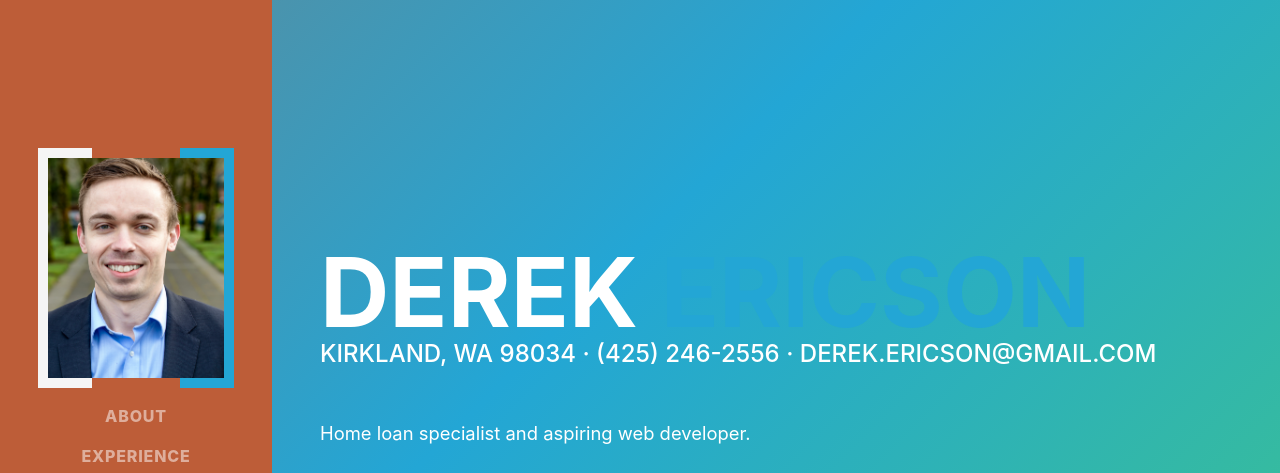
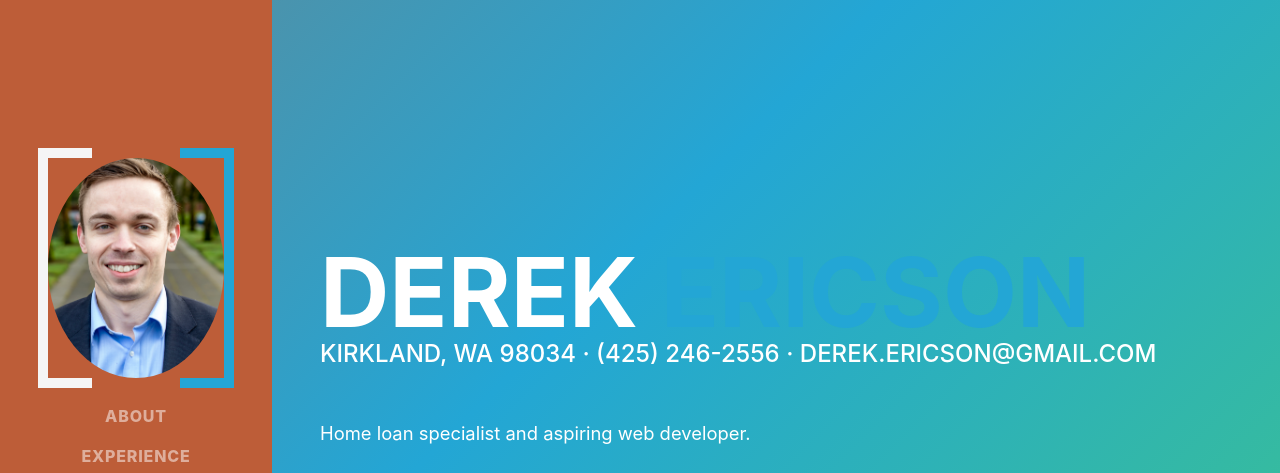
Before and after one commit to dericson87/Updated-Portfolio, a plain HTML site: page index.html in a window 1280 px wide. Shown: the top 473 px of the page. Drawn offline with Linux system fonts and the light colour scheme; a web font is replaced by a local one.

Commit message:
Update index.html

```diff
--- a/index.html
+++ b/index.html
@@ -25,7 +25,7 @@
     <a class="navbar-brand js-scroll-trigger" href="#page-top">
       <span class="d-block d-lg-none">Derek Ericson</span>
       <span class="d-none d-lg-block">
-        <img class="img-fluid img-profile rounded" src="./img/profile.jpg" alt="profile pic">
+        <img class="img-fluid img-profile rounded-circle" src="./img/profile.jpg" alt="profile pic">
       </span>
     </a>
     <button class="navbar-toggler" type="button" data-toggle="collapse" data-target="#navbarSupportedContent" aria-controls="navbarSupportedContent" aria-expanded="false" aria-label="Toggle navigation">
```
